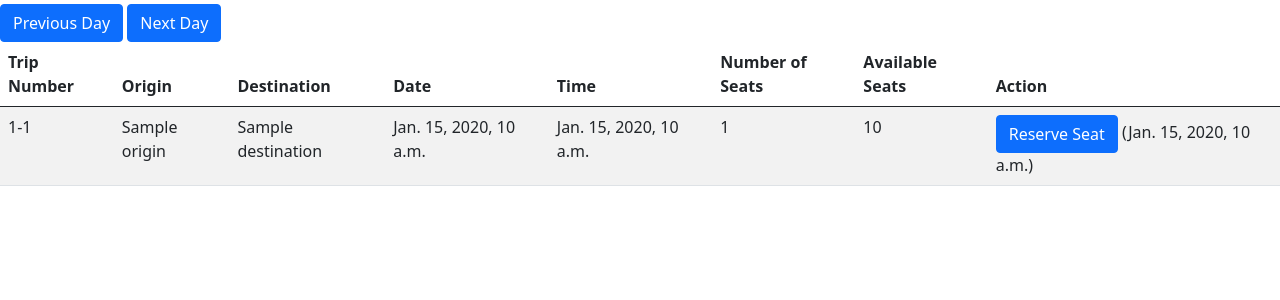
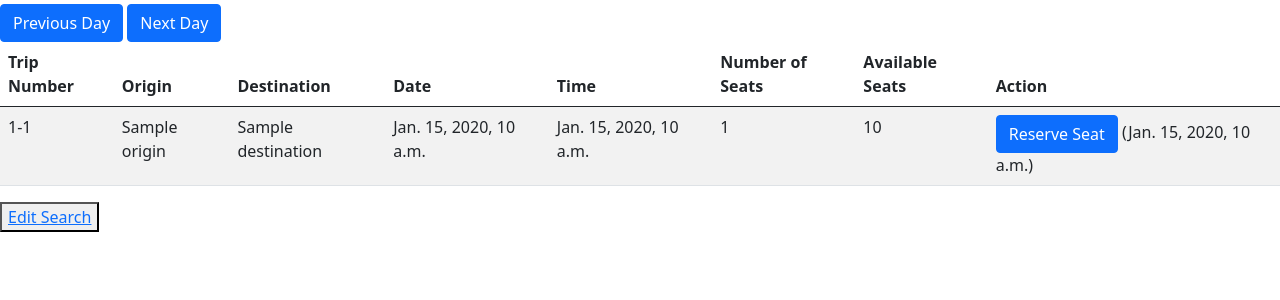
Before and after one commit to keelam13/bkoda_seat_reservation, a Django app: template templates/reservation/triplist.html in a window 1280 px wide. Shown: the part 138-438 px from the top of the page. Run offline with Django 4.2, Linux system fonts and the light colour scheme; the template is opened without the code that fills it: most values are stand-ins (such as "Sample title", 1, 10 or a date in 2020).

Commit message:
Add Edit Search button in the trip list

```diff
--- a/templates/reservation/triplist.html
+++ b/templates/reservation/triplist.html
@@ -1,4 +1,5 @@
 {% extends 'base.html' %}
+{% url 'home' as home_url %}
 {% url 'find_trip' as find_trip %}
 {% load custom_filters %}
 
@@ -45,5 +46,6 @@
         </tbody>
         {% endfor %}
     </table>
+    <button><a href="{% url 'home' %}">Edit Search</a></button>
 </body>
 {% endblock %}
```
